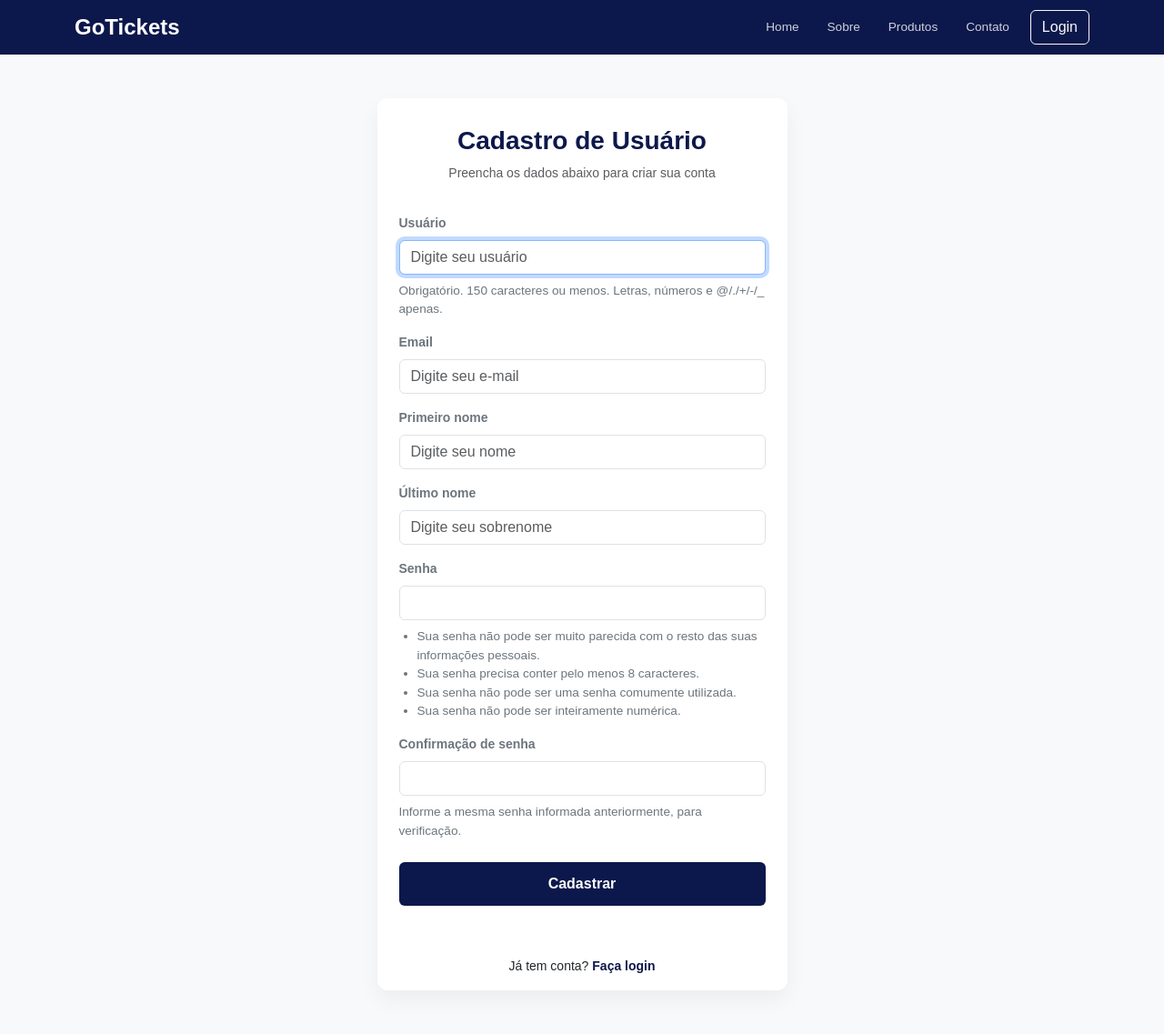
After one commit to isabelamarchesoni/GoTickets, a Django app: page /cadastro/ in a window 1280 px wide. The commit adds this page. Shown: the whole page at 91% size. Run offline with Django 5.2, Linux system fonts and the light colour scheme.

Commit message:
feat: Implement user registration and login functionality with styled forms

```diff
--- a/app/forms.py
+++ b/app/forms.py
@@ -1,12 +1,12 @@
 from django import forms
 from .models import Contato
+from django.contrib.auth.forms import UserCreationForm, AuthenticationForm
+from django.contrib.auth.models import User
 
-# Mixin para adicionar classes Bootstrap padrão
 class BootstrapFormMixin:
     def __init__(self, *args, **kwargs):
         super().__init__(*args, **kwargs)
         for field in self.fields:
-            # Adiciona a classe form-control e espaçamento inferior
             self.fields[field].widget.attrs.update({'class': 'form-control mb-2'})
 
 class ContatoForm(BootstrapFormMixin, forms.ModelForm):
@@ -18,3 +18,34 @@ class ContatoForm(BootstrapFormMixin, forms.ModelForm):
             'email': forms.EmailInput(attrs={'placeholder': 'Digite seu e-mail'}),
             'mensagem': forms.Textarea(attrs={'rows': 4, 'placeholder': 'Digite sua mensagem'}),
         }
+
+class CadastroForm(BootstrapFormMixin, UserCreationForm):
+    email = forms.EmailField(required=True, widget=forms.EmailInput(attrs={'class': 'form-control mb-2'}))
+
+    class Meta:
+        model = User
+        fields = ['username', 'email', 'first_name', 'last_name']
+
+    def __init__(self, *args, **kwargs):
+        super().__init__(*args, **kwargs)
+        self.fields['username'].widget.attrs.update({'placeholder': 'Digite seu usuário'})
+        self.fields['email'].widget.attrs.update({'placeholder': 'Digite seu e-mail'})
+        self.fields['first_name'].widget.attrs.update({'placeholder': 'Digite seu nome'})
+        self.fields['last_name'].widget.attrs.update({'placeholder': 'Digite seu sobrenome'})
+
+        if 'password_1' in self.fields:
+            self.fields['password_1'].widget.attrs.update({'placeholder': 'Digite sua senha'})
+        if 'password_2' in self.fields:
+            self.fields['password_2'].widget.attrs.update({'placeholder': 'Confirme sua senha'})
+
+class LoginForm(AuthenticationForm):
+    def __init__(self, *args, **kwargs):
+        super().__init__(*args, **kwargs)
+        self.fields['username'].widget.attrs.update({
+            'class': 'form-control',
+            'placeholder': 'Digite seu usuário'
+        })
+        self.fields['password'].widget.attrs.update({
+            'class': 'form-control',
+            'placeholder': 'Digite sua senha'
+        })
--- /dev/null
+++ b/app/templates/cadastro.html
@@ -0,0 +1,115 @@
+{% extends 'template.html' %}
+
+{% block conteudo %}
+<style>
+    body {
+        background-color: #f8f9fa;
+    }
+
+    .cadastro-card {
+        border: none;
+        border-radius: 12px;
+        box-shadow: 0 10px 25px rgba(0,0,0,0.05);
+        overflow: hidden;
+    }
+
+    .cadastro-header {
+        background-color: white;
+        padding: 30px 20px 10px 20px;
+        text-align: center;
+    }
+
+    .btn-cadastro {
+        background-color: #0c184bff;
+        color: white;
+        font-weight: bold;
+        padding: 12px;
+        border-radius: 6px;
+        border: none;
+        transition: background 0.3s;
+    }
+
+     .btn-cadastro:hover {
+        background-color: #677ad1ff;
+        color: white;
+    }
+
+    .cadastro-header h3 {
+        color: #0c184bff !important;
+    }
+
+    .card-footer a {
+        color: #0c184bff !important;
+        text-decoration: none;
+        transition: color 0.3s;
+    }
+
+    .card-footer a:hover {
+        color: #677ad1ff !important;
+    }
+
+    .helptext {
+        display: block;
+        font-size: 0.85rem;
+        color: #6c757d;
+        margin-top: 5px;
+        margin-bottom: 10px;
+    }
+
+    ul {
+        padding-left: 20px;
+        font-size: 0.85rem;
+        color: #6c757d;
+    }
+</style>
+
+<div class="container py-5">
+    <div class="row justify-content-center">
+        <div class="col-md-6 col-lg-5">
+
+            <div class="card cadastro-card">
+                <div class="cadastro-header">
+                    <h3 class="fw-bold">Cadastro de Usuário</h3>
+                    <p class="text-muted small">Preencha os dados abaixo para criar sua conta</p>
+                </div>
+
+                <div class="card-body p-4 pt-2">
+                    <form method="post">
+                        {% csrf_token %}
+
+                        {% if form.errors %}
+                            <div class="alert alert-danger small">
+                                Por favor, corrija os erros abaixo.
+                            </div>
+                        {% endif %}
+
+                        {% for field in form %}
+                        <div class="mb-3">
+                            <label class="form-label fw-bold small text-secondary">{{ field.label }}</label>
+                            {{ field }}
+                            {% if field.help_text %}
+                                <div class="form-text helptext">{{ field.help_text|safe }}</div>
+                            {% endif %}
+                            {% for error in field.errors %}
+                                <div class="text-danger small">{{ error }}</div>
+                            {% endfor %}
+                        </div>
+                        {% endfor %}
+
+                        <div class="d-grid gap-2 mt-4">
+                            <button type="submit" class="btn btn-cadastro">Cadastrar</button>
+                        </div>
+                    </form>
+                </div>
+
+                <div class="card-footer bg-white text-center py-3 border-0">
+                    <p class="mb-0 small">
+                        Já tem conta? <a href="{% url 'login' %}" class="fw-bold text-decoration-none">Faça login</a>
+                    </p>
+                </div>
+            </div>
+
+        </div>
+    </div>
+</div>
+{% endblock %}
--- a/app/templates/home.html
+++ b/app/templates/home.html
@@ -47,7 +47,7 @@
             <div class="col-md-6">
                 <div class="hero-box">
                     <p class="lead fw-bold">{{ pagina.texto_chamada }}</p>
-                    <a href="#" class="btn btn-light text-primary fw-bold px-4 mt-3">Cadastra-se</a>
+                    <a href="{% url 'cadastro' %}" class="btn btn-light text-primary fw-bold px-4 mt-3">Cadastra-se</a>
                 </div>
             </div>
         </div>
--- a/app/templates/template.html
+++ b/app/templates/template.html
@@ -45,7 +45,7 @@
    <nav class="navbar navbar-expand-lg navbar-custom">
         <div class="container">
             <a class="navbar-brand" href="{% url 'home' %}">
-                <img src="{{ pagina.logo_do_site.url }}" class="img-fluid rounded navbar-logo" alt="Logo" >
+                {% comment %} <img src="{{ pagina.logo_do_site.url }}" class="img-fluid rounded navbar-logo" alt="Logo" > {% endcomment %}
                 GoTickets
             </a>
             <button class="navbar-toggler" type="button" data-bs-toggle="collapse" data-bs-target="#navbarNav">
@@ -58,7 +58,7 @@
                     <li class="nav-item"><a class="nav-link" href="#">Produtos</a></li>
                     <li class="nav-item"><a class="nav-link" href="#">Contato</a></li>
 
-            <button class="btn btn-outline-light" type="submit">Login</button>
+           <a class="btn btn-outline-light" href="{% url 'login' %}" role="button">Login</a>
         </div>
     </nav>
 </header>
--- a/app/urls.py
+++ b/app/urls.py
@@ -1,6 +1,14 @@
 from django.urls import path
 from . import views
+from django.contrib.auth import views as auth_views
 
 urlpatterns = [
     path('', views.home, name='home'),
+    path('cadastro/', views.cadastro, name='cadastro'),
+
+    path('login/', auth_views.LoginView.as_view(
+        template_name='login.html'
+    ), name='login'),
+
+    path('logout/', auth_views.LogoutView.as_view(), name='logout'),
 ]
--- a/app/views.py
+++ b/app/views.py
@@ -1,7 +1,9 @@
 from django.shortcuts import render,redirect
 from django.contrib import messages
+from django.contrib.auth import login
+from django.contrib.auth.forms import AuthenticationForm
 from .models import Pagina
-from .forms import ContatoForm
+from .forms import ContatoForm, CadastroForm
 
 def home(request):
     pagina = Pagina.objects.first()
@@ -17,3 +19,14 @@ def home(request):
 
     context = {'pagina': pagina, 'form_contato': form}
     return render(request, 'home.html', context)
+
+def cadastro(request):
+    if request.method == 'POST':
+        form = CadastroForm(request.POST)
+        if form.is_valid():
+            user = form.save()
+            login(request, user)
+            return redirect('home')
+    else:
+        form = CadastroForm()
+    return render(request, 'cadastro.html', {'form': form})
--- a/config/settings.py
+++ b/config/settings.py
@@ -55,7 +55,7 @@ ROOT_URLCONF = 'config.urls'
 TEMPLATES = [
     {
         'BACKEND': 'django.template.backends.django.DjangoTemplates',
-        'DIRS': [os.path.join(BASE_DIR, 'app', 'template')],
+        'DIRS': [os.path.join(BASE_DIR, 'app', 'templates')],
         'APP_DIRS': True,
         'OPTIONS': {
             'context_processors': [
@@ -123,3 +123,6 @@ MEDIA_ROOT = os.path.join(BASE_DIR, 'media')
 # https://docs.djangoproject.com/en/5.2/ref/settings/#default-auto-field
 
 DEFAULT_AUTO_FIELD = 'django.db.models.BigAutoField'
+LOGIN_REDIRECT_URL = 'home'
+LOGOUT_REDIRECT_URL = 'home'
+LOGIN_URL = 'login'
```
Also changed, not shown: app/templates/login.html (added, +95 -0 lines), app/migrations/0002_contato.py.
